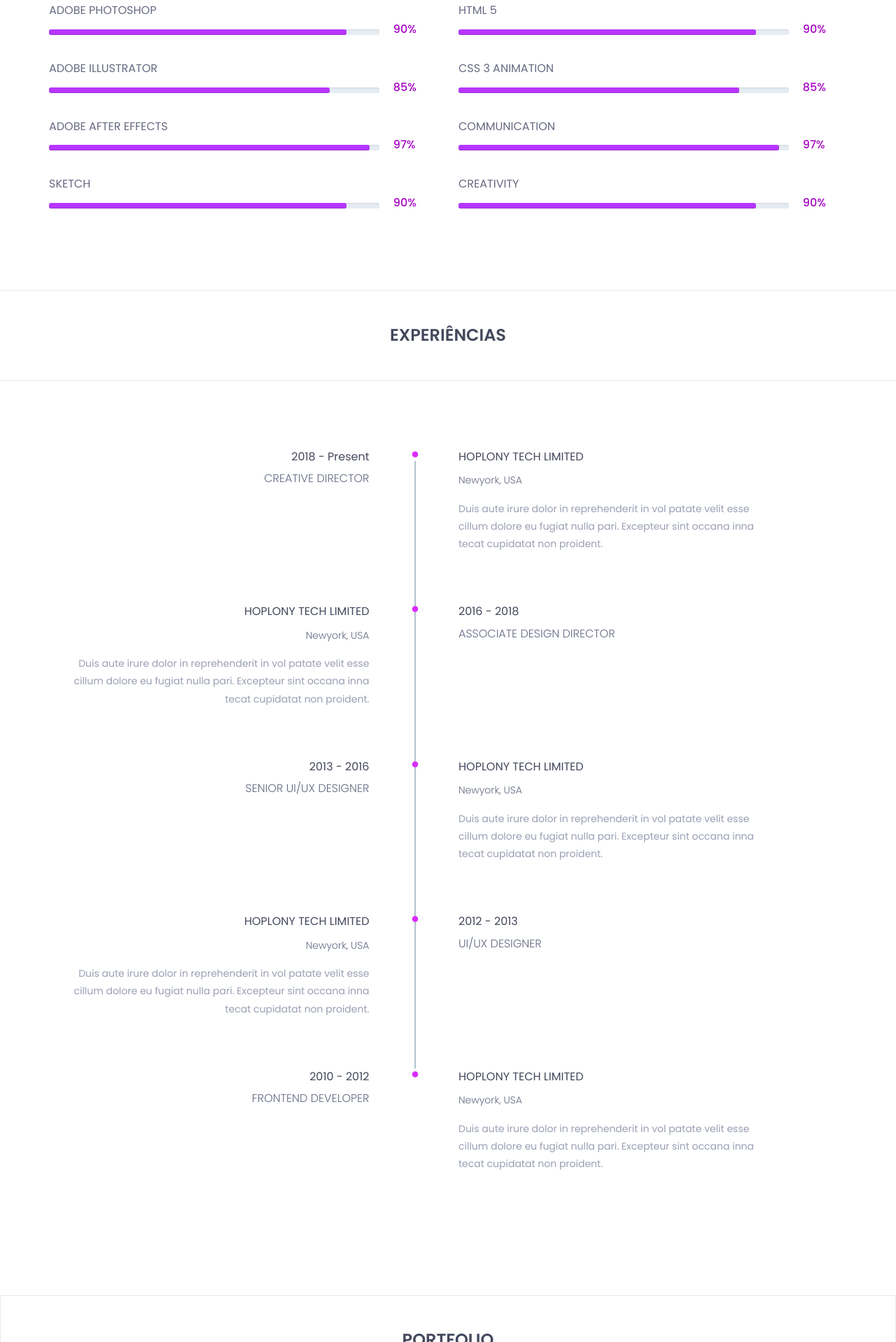
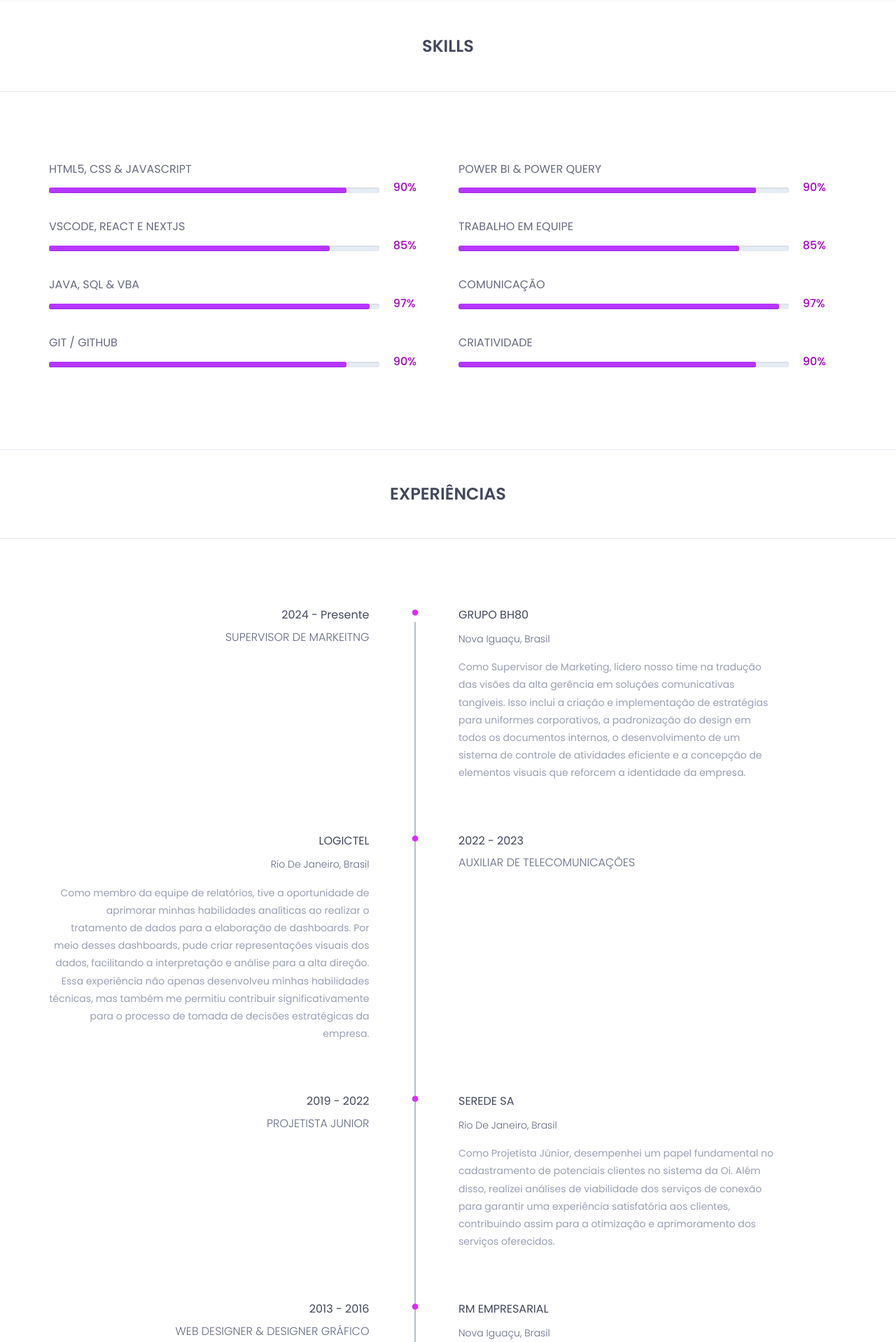
Before and after one commit to tiagodeve/site, a plain HTML site: page index.html in a window 1280 px wide. Shown: the part 2656-4574 px from the top of the page at 70% size. Drawn offline with nearby package versions, Linux system fonts and the light colour scheme.

Commit message:
Atualização Dados
COmite 3 - Inclui minhas Skilss e meus dados de trabalho anteriores.

```diff
--- a/index.html
+++ b/index.html
@@ -210,8 +210,8 @@
 						<div class="col-sm-4">
 							<div class="single-horizontal-timeline">
 								<div class="experience-time">
-									<h2>2008 - 2010</h2>
-									<h3>master <span>of </span> computer science</h3>
+									<h2>2015 - 2016</h2>
+									<h3>Técnico <span>em </span>Sistemas para Internet</h3>
 								</div><!--/.experience-time-->
 								<div class="timeline-horizontal-border">
 									<i class="fa fa-circle" aria-hidden="true"></i>
@@ -220,11 +220,18 @@
 								<div class="timeline">
 									<div class="timeline-content">
 										<h4 class="title">
-											university of north carolina
+											FAETEC
 										</h4>
-										<h5>north carolina, USA</h5>
+										<h5>Rio de Janeiro, RJ</h5>
 										<p class="description">
-											Duis aute irure dolor in reprehenderit in vol patate velit esse cillum dolore eu fugiat nulla pari. Excepteur sint occana inna tecat cupidatat non proident.
+											Durante meu curso em Sistemas para Internet de nível técnico, mergulhei no fascinante universo dos sistemas, enfrentando e superando diversos desafios iniciais. Desde a compreensão dos requisitos de uma aplicação até o desenvolvimento responsivo e a publicação na web, cada etapa representou uma oportunidade de aprendizado e crescimento. Essa experiência foi fundamental para aprimorar minhas habilidades técnicas e me preparar para os desafios do mercado de trabalho.
+
+
+
+
+
+
+
 										</p>
 									</div><!--/.timeline-content-->
 								</div><!--/.timeline-->
@@ -233,8 +240,8 @@
 						<div class="col-sm-4">
 							<div class="single-horizontal-timeline">
 								<div class="experience-time">
-									<h2>2004 - 2008</h2>
-									<h3>bachelor <span>of </span> computer science</h3>
+									<h2>2023 - 2023</h2>
+									<h3>Desenvolvedor <span>JAVA </span> FULL-STACK</h3>
 								</div><!--/.experience-time-->
 								<div class="timeline-horizontal-border">
 									<i class="fa fa-circle" aria-hidden="true"></i>
@@ -243,11 +250,11 @@
 								<div class="timeline">
 									<div class="timeline-content">
 										<h4 class="title">
-											university of north carolina
+											JPS TREINAMENTOS
 										</h4>
-										<h5>north carolina, USA</h5>
+										<h5>Nova Iguaçu, RJ</h5>
 										<p class="description">
-											Duis aute irure dolor in reprehenderit in vol patate velit esse cillum dolore eu fugiat nulla pari. Excepteur sint occana inna tecat cupidatat non proident.
+											Durante minha jornada, mergulhei no mundo da programação Java, onde explorei suas poderosas funcionalidades. Ao familiarizar-me com os frameworks e bibliotecas Java, descobri a agilidade e eficiência que eles proporcionam no desenvolvimento de soluções. Aprendi a aproveitar ao máximo as ferramentas disponíveis, permitindo-me criar aplicações robustas e escaláveis de forma mais eficiente. Essa experiência enriqueceu minha habilidade técnica e minha compreensão do desenvolvimento de software em geral.
 										</p>
 									</div><!--/.timeline-content-->
 								</div><!--/.timeline-->
@@ -256,8 +263,8 @@
 						<div class="col-sm-4">
 							<div class="single-horizontal-timeline">
 								<div class="experience-time">
-									<h2>2004 - 2008</h2>
-									<h3>bachelor <span>of </span> creative design</h3>
+									<h2>2023 - 2027</h2>
+									<h3>ENGENHARIA <span>DE </span> SOFTWARE</h3>
 								</div><!--/.experience-time-->
 								<div class="timeline-horizontal-border">
 									<i class="fa fa-circle" aria-hidden="true"></i>
@@ -267,11 +274,11 @@
 								<div class="timeline">
 									<div class="timeline-content">
 										<h4 class="title">
-											university of bolton
+											UNICESUMAR (EAD)
 										</h4>
-										<h5>bolton, united kingdome</h5>
+										<h5>MARINGÁ, PR</h5>
 										<p class="description">
-											Duis aute irure dolor in reprehenderit in vol patate velit esse cillum dolore eu fugiat nulla pari. Excepteur sint occana inna tecat cupidatat non proident.
+											Na minha jornada atual, tenho me deparado com desafios mais complexos, impulsionando o aprimoramento das minhas habilidades analíticas no desenvolvimento de software. Além de simplesmente criar aplicações funcionais, estou concentrando-me na capacidade de entrega eficiente, explorando diretrizes que antes não foram tão profundamente exploradas. Este novo foco tem ampliado minha compreensão do desenvolvimento de software, preparando-me para enfrentar os desafios mais exigentes do mercado atual.
 										</p>
 									</div><!--/.timeline-content-->
 								</div><!--/.timeline-->
@@ -295,7 +302,7 @@
 							<div class="col-md-6">
 								<div class="single-skill-content">
 									<div class="barWrapper">
-										<span class="progressText">adobe photoshop</span>
+										<span class="progressText">HTML5, CSS & JAVASCRIPT</span>
 										<div class="single-progress-txt">
 											<div class="progress ">
 												<div class="progress-bar" role="progressbar" aria-valuenow="90" aria-valuemin="10" aria-valuemax="100" style="">
@@ -306,7 +313,7 @@
 										</div>
 									</div><!-- /.barWrapper -->
 									<div class="barWrapper">
-										<span class="progressText">adobe illustrator</span>
+										<span class="progressText">VSCODE, REACT E NEXTJS</span>
 										<div class="single-progress-txt">
 											<div class="progress ">
 											   <div class="progress-bar" role="progressbar" aria-valuenow="85" aria-valuemin="10" aria-valuemax="100" style="">
@@ -317,7 +324,7 @@
 										</div>
 									</div><!-- /.barWrapper -->
 									<div class="barWrapper">
-										<span class="progressText">adobe after effects</span>
+										<span class="progressText">JAVA, SQL & VBA</span>
 										<div class="single-progress-txt">
 											<div class="progress ">
 											   <div class="progress-bar" role="progressbar" aria-valuenow="97" aria-valuemin="10" aria-valuemax="100" style="">
@@ -328,7 +335,7 @@
 										</div>
 									</div><!-- /.barWrapper -->
 									<div class="barWrapper">
-										<span class="progressText">sketch</span>
+										<span class="progressText">GIT / GITHUB</span>
 										<div class="single-progress-txt">
 											<div class="progress ">
 											   <div class="progress-bar" role="progressbar" aria-valuenow="90" aria-valuemin="10" aria-valuemax="100" style="">
@@ -343,7 +350,7 @@
 							<div class="col-md-6">
 								<div class="single-skill-content">
 									<div class="barWrapper">
-										<span class="progressText">html 5</span>
+										<span class="progressText">POWER BI & POWER QUERY</span>
 										<div class="single-progress-txt">
 											<div class="progress ">
 												<div class="progress-bar" role="progressbar" aria-valuenow="90" aria-valuemin="10" aria-valuemax="100" style="">
@@ -354,7 +361,7 @@
 										</div>
 									</div><!-- /.barWrapper -->
 									<div class="barWrapper">
-										<span class="progressText">css 3 animation</span>
+										<span class="progressText">TRABALHO EM EQUIPE</span>
 										<div class="single-progress-txt">
 											<div class="progress ">
 											   <div class="progress-bar" role="progressbar" aria-valuenow="85" aria-valuemin="10" aria-valuemax="100" style="">
@@ -365,7 +372,7 @@
 										</div>
 									</div><!-- /.barWrapper -->
 									<div class="barWrapper">
-										<span class="progressText">communication</span>
+										<span class="progressText">COMUNICAÇÃO</span>
 										<div class="single-progress-txt">
 											<div class="progress ">
 											   <div class="progress-bar" role="progressbar" aria-valuenow="97" aria-valuemin="10" aria-valuemax="100" style="">
@@ -376,7 +383,7 @@
 										</div>
 									</div><!-- /.barWrapper -->
 									<div class="barWrapper">
-										<span class="progressText"> creativity</span>
+										<span class="progressText"> CRIATIVIDADE</span>
 										<div class="single-progress-txt">
 											<div class="progress ">
 											   <div class="progress-bar" role="progressbar" aria-valuenow="90" aria-valuemin="10" aria-valuemax="100" style="">
@@ -409,8 +416,8 @@
 										<div class="row">
 											<div class="col-md-5">
 												<div class="experience-time text-right">
-													<h2>2018 - Present</h2>
-													<h3>creative director</h3>
+													<h2>2024 - Presente</h2>
+													<h3>SUPERVISOR DE MARKEITNG</h3>
 												</div><!--/.experience-time-->
 											</div><!--/.col-->
 											<div class="col-md-offset-1 col-md-5">
@@ -418,11 +425,11 @@
 													<div class="timeline-content">
 														<h4 class="title">
 															<span><i class="fa fa-circle" aria-hidden="true"></i></span>
-															hoplony tech limited
+															GRUPO BH80
 														</h4>
-														<h5>newyork, USA</h5>
+														<h5>Nova Iguaçu, Brasil</h5>
 														<p class="description">
-															Duis aute irure dolor in reprehenderit in vol patate velit esse cillum dolore eu fugiat nulla pari. Excepteur sint occana inna tecat cupidatat non proident.
+															Como Supervisor de Marketing, lidero nosso time na tradução das visões da alta gerência em soluções comunicativas tangíveis. Isso inclui a criação e implementação de estratégias para uniformes corporativos, a padronização do design em todos os documentos internos, o desenvolvimento de um sistema de controle de atividades eficiente e a concepção de elementos visuais que reforcem a identidade da empresa.
 														</p>
 													</div><!--/.timeline-content-->
 												</div><!--/.timeline-->
@@ -438,20 +445,22 @@
 												<div class="experience-time">
 													<h2>
 														<span><i class="fa fa-circle" aria-hidden="true"></i></span>
-														2016 - 2018
+														2022 - 2023
 													</h2>
-													<h3>associate design director</h3>
+													<h3>AUXILIAR DE TELECOMUNICAÇÕES</h3>
 												</div><!--/.experience-time-->
 											</div><!--/.col-->
 											<div class="col-md-5">
 												<div class="timeline">
 													<div class="timeline-content text-right">
 														<h4 class="title">
-															hoplony tech limited
+															LOGICTEL
 														</h4>
-														<h5>newyork, USA</h5>
+														<h5>Rio de Janeiro, Brasil</h5>
 														<p class="description">
-															Duis aute irure dolor in reprehenderit in vol patate velit esse cillum dolore eu fugiat nulla pari. Excepteur sint occana inna tecat cupidatat non proident.
+
+															Como membro da equipe de relatórios, tive a oportunidade de aprimorar minhas habilidades analíticas ao realizar o tratamento de dados para a elaboração de dashboards. Por meio desses dashboards, pude criar representações visuais dos dados, facilitando a interpretação e análise para a alta direção. Essa experiência não apenas desenvolveu minhas habilidades técnicas, mas também me permitiu contribuir significativamente para o processo de tomada de decisões estratégicas da empresa.
+
 														</p>
 													</div><!--/.timeline-content-->
 												</div><!--/.timeline-->
@@ -460,9 +469,9 @@
 												<div class="experience-time">
 													<h2>
 														<span><i class="fa fa-circle" aria-hidden="true"></i></span>
-														2016 - 2018
+														2022 - 2023
 													</h2>
-													<h3>associate design director</h3>
+													<h3>AUXILIAR DE TELECOMUNICAÇÕES</h3>
 												</div><!--/.experience-time-->
 											</div><!--/.col-->
 										</div>
@@ -474,8 +483,8 @@
 										<div class="row">
 											<div class="col-md-5">
 												<div class="experience-time text-right">
-													<h2>2013 - 2016</h2>
-													<h3>senior UI/UX designer</h3>
+													<h2>2019 - 2022</h2>
+													<h3>PROJETISTA JUNIOR</h3>
 												</div><!--/.experience-time-->
 											</div><!--/.col-->
 											<div class="col-md-offset-1 col-md-5">
@@ -483,12 +492,13 @@
 													<div class="timeline-content">
 														<h4 class="title">
 															<span><i class="fa fa-circle" aria-hidden="true"></i></span>
-															hoplony tech limited
+															SEREDE SA
 														</h4>
-														<h5>newyork, USA</h5>
+														<h5>Rio de Janeiro, Brasil</h5>
 														<p class="description">
-															Duis aute irure dolor in reprehenderit in vol patate velit esse cillum dolore eu fugiat nulla pari. Excepteur sint occana inna tecat cupidatat non proident.
-														</p>
+
+															Como Projetista Júnior, desempenhei um papel fundamental no cadastramento de potenciais clientes no sistema da Oi. Além disso, realizei análises de viabilidade dos serviços de conexão para garantir uma experiência satisfatória aos clientes, contribuindo assim para a otimização e aprimoramento dos serviços oferecidos.
+
 													</div><!--/.timeline-content-->
 												</div><!--/.timeline-->
 											</div><!--/.col-->
@@ -496,51 +506,15 @@
 									</div><!--/.single-timeline-box-->
 								</li>
 
-								<li>
-									<div class="single-timeline-box fix">
-										<div class="row">
-											<div class="col-md-offset-1 col-md-5 experience-time-responsive">
-												<div class="experience-time">
-													<h2>
-														<span><i class="fa fa-circle" aria-hidden="true"></i></span>
-														2012 - 2013
-													</h2>
-													<h3>UI/UX designer</h3>
-												</div><!--/.experience-time-->
-											</div><!--/.col-->
-											<div class="col-md-5">
-												<div class="timeline">
-													<div class="timeline-content text-right">
-														<h4 class="title">
-															hoplony tech limited
-														</h4>
-														<h5>newyork, USA</h5>
-														<p class="description">
-															Duis aute irure dolor in reprehenderit in vol patate velit esse cillum dolore eu fugiat nulla pari. Excepteur sint occana inna tecat cupidatat non proident.
-														</p>
-													</div><!--/.timeline-content-->
-												</div><!--/.timeline-->
-											</div><!--/.col-->
-											<div class="col-md-offset-1 col-md-5 experience-time-main">
-												<div class="experience-time">
-													<h2>
-														<span><i class="fa fa-circle" aria-hidden="true"></i></span>
-														2012 - 2013
-													</h2>
-													<h3>UI/UX designer</h3>
-												</div><!--/.experience-time-->
-											</div><!--/.col-->
-										</div>
-									</div><!--/.single-timeline-box-->
-								</li>
+
 
 								<li>
 									<div class="single-timeline-box fix">
 										<div class="row">
 											<div class="col-md-5">
 												<div class="experience-time text-right">
-													<h2>2010 - 2012</h2>
-													<h3>frontend developer</h3>
+													<h2>2013 - 2016</h2>
+													<h3>WEB DESIGNER & DESIGNER GRÁFICO</h3>
 												</div><!--/.experience-time-->
 											</div><!--/.col-->
 											<div class="col-md-offset-1 col-md-5">
@@ -548,11 +522,14 @@
 													<div class="timeline-content">
 														<h4 class="title">
 															<span><i class="fa fa-circle" aria-hidden="true"></i></span>
-															hoplony tech limited
+															RM EMPRESARIAL
 														</h4>
-														<h5>newyork, USA</h5>
+														<h5>Nova Iguaçu, Brasil</h5>
 														<p class="description">
-															Duis aute irure dolor in reprehenderit in vol patate velit esse cillum dolore eu fugiat nulla pari. Excepteur sint occana inna tecat cupidatat non proident.
+
+															Como Web Designer e Designer Gráfico, assumi a responsabilidade pela criação de todas as mídias digitais e gráficas da empresa. Além disso, liderei o desenvolvimento de sistemas de menor complexidade e websites, garantindo uma presença online sólida e coesa. Minha atuação abrangente nessas áreas contribuiu para fortalecer a identidade visual da empresa e aprimorar sua comunicação digital.
+
+
 														</p>
 													</div><!--/.timeline-content-->
 												</div><!--/.timeline-->
@@ -706,7 +683,7 @@
 										<div class="row">
 											<div class="col-sm-6 col-xs-12">
 												<div class="form-group">
-												  <input type="text" class="form-control" id="name" placeholder="Name*" name="name">
+												  <input type="text" class="form-control" id="name" placeholder="Nome*" name="name">
 												</div><!--/.form-group-->
 											</div><!--/.col-->
 											<div class="col-sm-6 col-xs-12">
@@ -718,14 +695,14 @@
 										<div class="row">
 											<div class="col-sm-12">
 												<div class="form-group">
-													<input type="text" class="form-control" id="subject" placeholder="Subject" name="subject">
+													<input type="text" class="form-control" id="subject" placeholder="Assunto" name="subject">
 												</div><!--/.form-group-->
 											</div><!--/.col-->
 										</div><!--/.row-->
 										<div class="row">
 											<div class="col-sm-12">
 												<div class="form-group">
-													<textarea class="form-control" rows="8" id="comment" placeholder="Message" ></textarea>
+													<textarea class="form-control" rows="8" id="comment" placeholder="Menssagem" ></textarea>
 												</div><!--/.form-group-->
 											</div><!--/.col-->
 										</div><!--/.row-->
```
